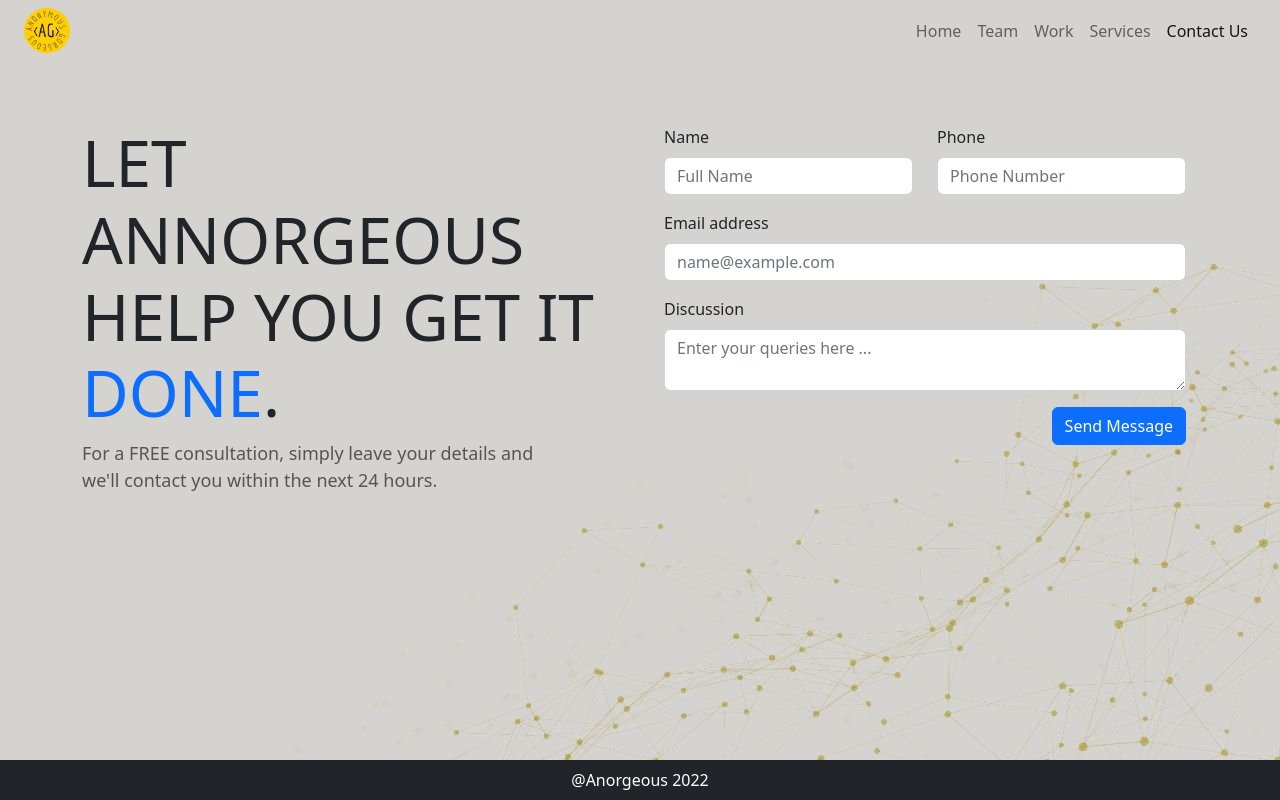
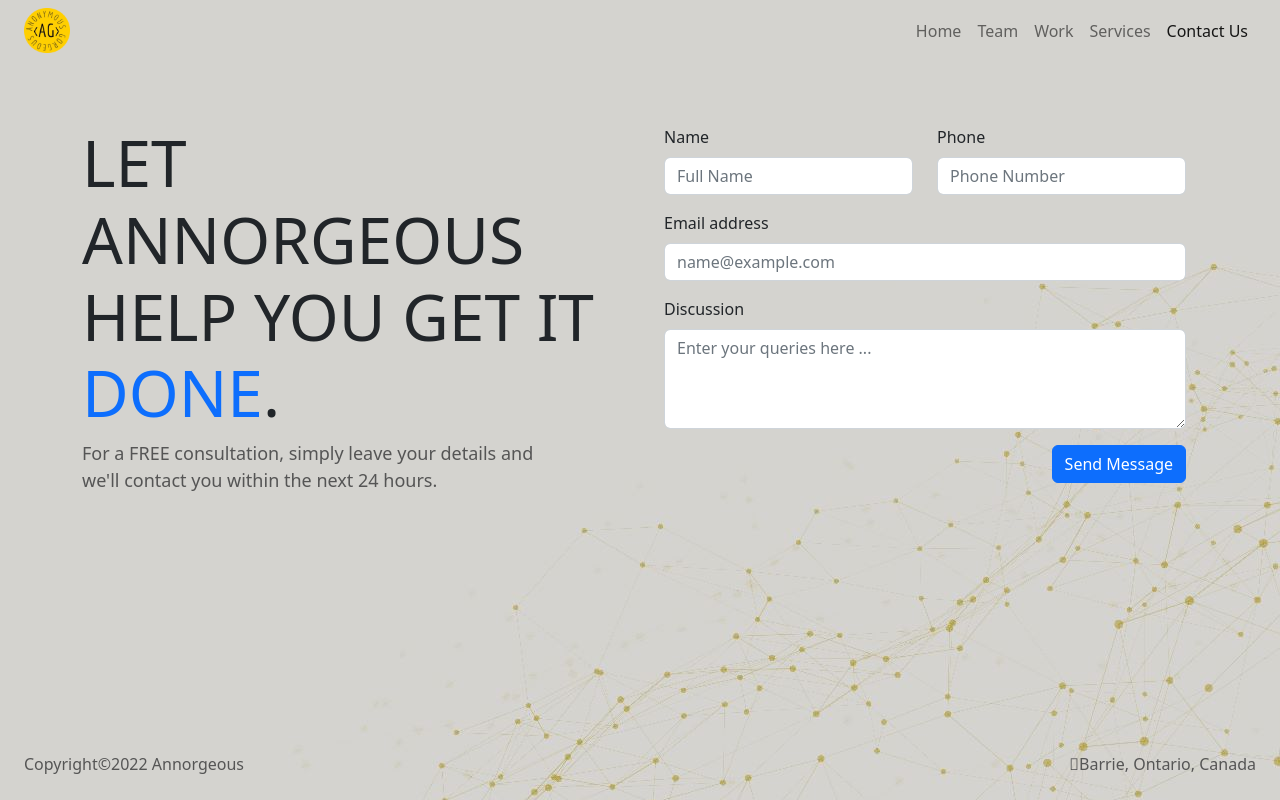
Before and after one commit to SSMalik99/anorgeous, a React (Create React App) app: page /contact in a window 1280 px wide. Built offline with nearby package versions, Linux system fonts and the light colour scheme.

Commit message:
Working on footer component

```diff
--- a/package.json
+++ b/package.json
@@ -12,6 +12,7 @@
     "@types/react-dom": "^18.0.6",
     "bootstrap": "^5.2.2",
     "emailjs-com": "^3.2.0",
+    "font-awesome": "^4.7.0",
     "react": "^18.2.0",
     "react-dom": "^18.2.0",
     "react-router-dom": "^6.4.2",
--- a/src/Frontend/Component/Footer.tsx
+++ b/src/Frontend/Component/Footer.tsx
@@ -1,9 +1,11 @@
 import React from "react";
+import "../Style/footer.css"
 
 const Footer = () => {
     return (
-        <footer className="text-center p-2 fixed-bottom bg-dark text-white">
-            @Anorgeous {new Date().getFullYear()}
+        <footer className="p-4 fixed-bottom d-flex justify-content-between">
+            <div>Copyright©{new Date().getFullYear()} Annorgeous</div>
+            <div><i className="fa-solid fa-trash"></i>Barrie, Ontario, Canada</div>
         </footer>
     )
 }
--- a/src/Frontend/Style/contact.css
+++ b/src/Frontend/Style/contact.css
@@ -1,7 +1,7 @@
 @import "../../index.css";
 
-input,
-textarea {
+
+/* textarea {
     width: 100%;
     padding: 1.5rem;
     border-radius: 0.5rem;
@@ -9,6 +9,10 @@
     border: 2px solid var(--color-primary-variant);
     resize: none;
     color: var(--color-white);
+} */
+
+textarea {
+    min-height: 100px !important;
 }
 
 .header {
--- /dev/null
+++ b/src/Frontend/Style/footer.css
@@ -0,0 +1,3 @@
+footer {
+    color: #555;
+}
--- a/src/index.tsx
+++ b/src/index.tsx
@@ -1,6 +1,7 @@
 import React from 'react';
 import ReactDOM from 'react-dom/client';
 import './index.css';
+import 'font-awesome/css/font-awesome.min.css';
 
 import App from './App';
 import reportWebVitals from './reportWebVitals';
```
Also changed, not shown: 1 other file (tests, documents, lock files or other folders).
